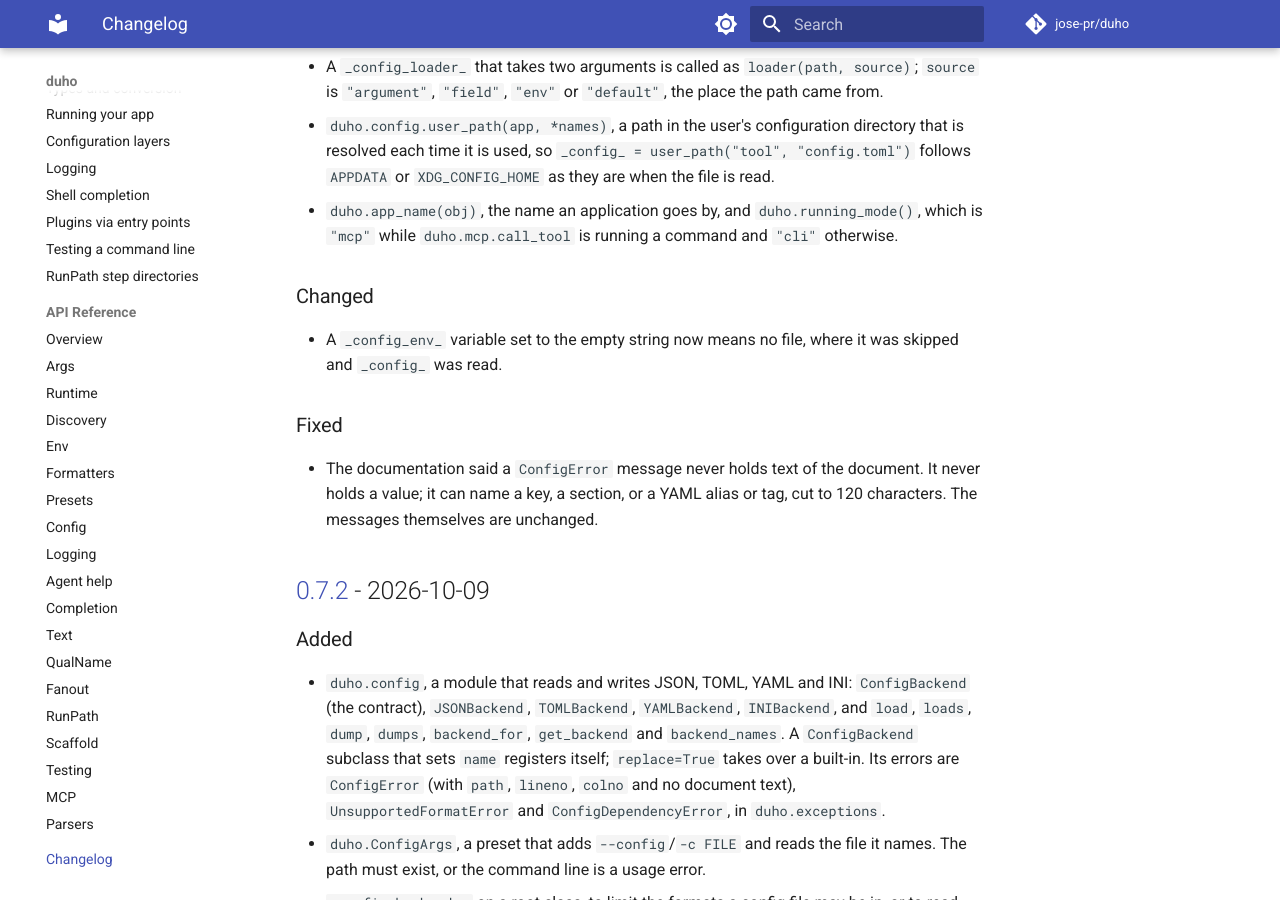
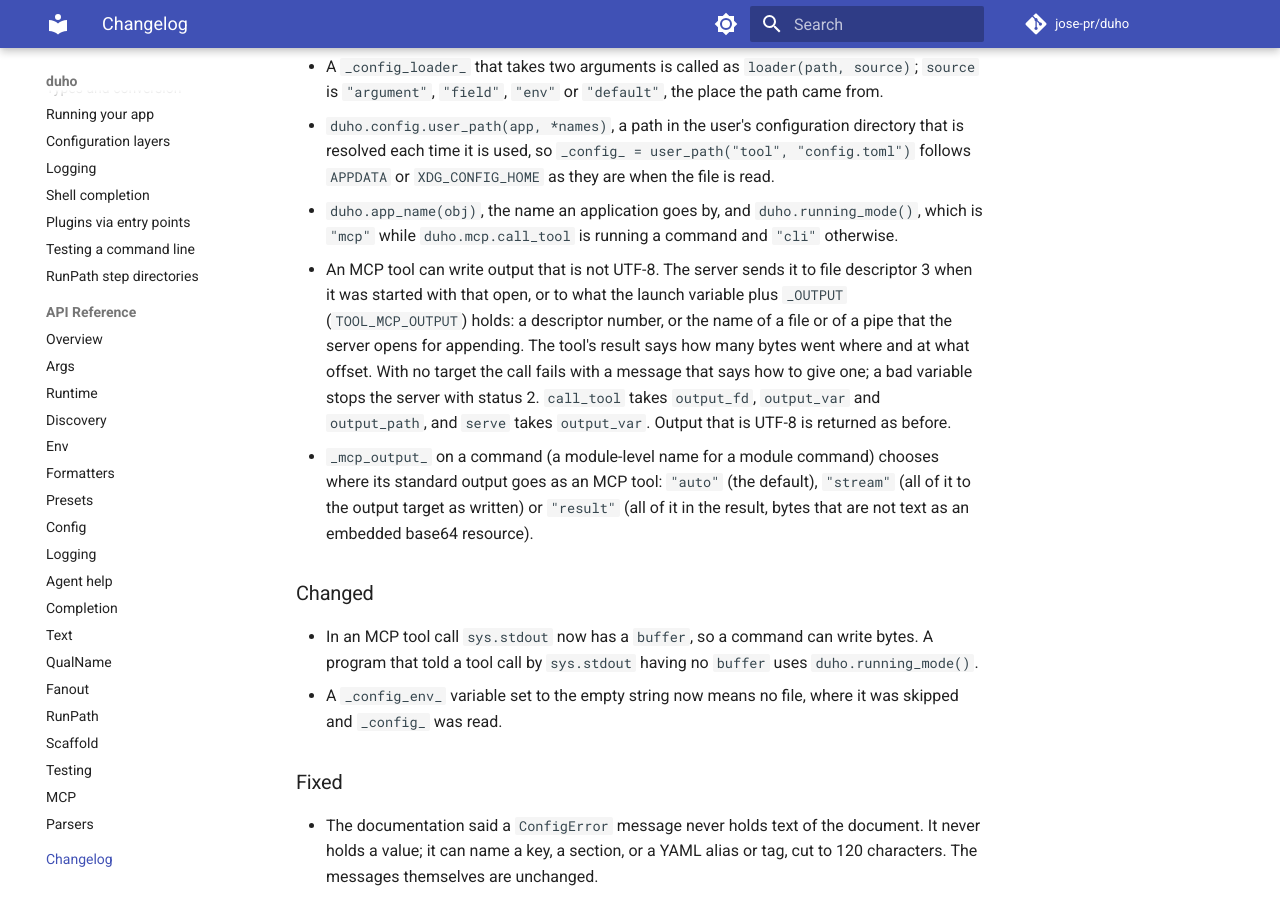
Before and after one commit to jose-pr/duho, an MkDocs documentation site: the page built from docs/changelog.md, in a window 1280 px wide and 900 px high, scrolled down 607 px. Built offline with MkDocs 1.6.1 and Material for MkDocs 9.7.7, drawn with Linux system fonts in a browser that asks for light colours; comment, search, counter and statistics services are not loaded.

Commit message:
docs: the MCP output target, the _OUTPUT variable and _mcp_output_

```diff
--- a/CHANGELOG.md
+++ b/CHANGELOG.md
@@ -24,9 +24,24 @@ and this project adheres to [Semantic Versioning](https://semver.org/).
   follows `APPDATA` or `XDG_CONFIG_HOME` as they are when the file is read.
 - `duho.app_name(obj)`, the name an application goes by, and `duho.running_mode()`,
   which is `"mcp"` while `duho.mcp.call_tool` is running a command and `"cli"` otherwise.
+- An MCP tool can write output that is not UTF-8. The server sends it to file
+  descriptor 3 when it was started with that open, or to what the launch variable plus
+  `_OUTPUT` (`TOOL_MCP_OUTPUT`) holds: a descriptor number, or the name of a file or of a pipe that the server
+  opens for appending. The tool's result says how many bytes went where and at what
+  offset. With no target the call fails with a message that says how to give one; a bad
+  variable stops the server with status 2. `call_tool` takes `output_fd`, `output_var`
+  and `output_path`, and `serve` takes `output_var`. Output that is UTF-8 is returned as
+  before.
+- `_mcp_output_` on a command (a module-level name for a module command) chooses where its
+  standard output goes as an MCP tool: `"auto"` (the default), `"stream"` (all of it to the
+  output target as written) or `"result"` (all of it in the result, bytes that are not text
+  as an embedded base64 resource).
 
 ### Changed
 
+- In an MCP tool call `sys.stdout` now has a `buffer`, so a command can write bytes. A
+  program that told a tool call by `sys.stdout` having no `buffer` uses
+  `duho.running_mode()`.
 - A `_config_env_` variable set to the empty string now means no file, where it was
   skipped and `_config_` was read.
 
```
Also changed, not shown: README.md (+25 -0 lines), RELEASENOTES.md (+25 -0 lines), 1 other file.
